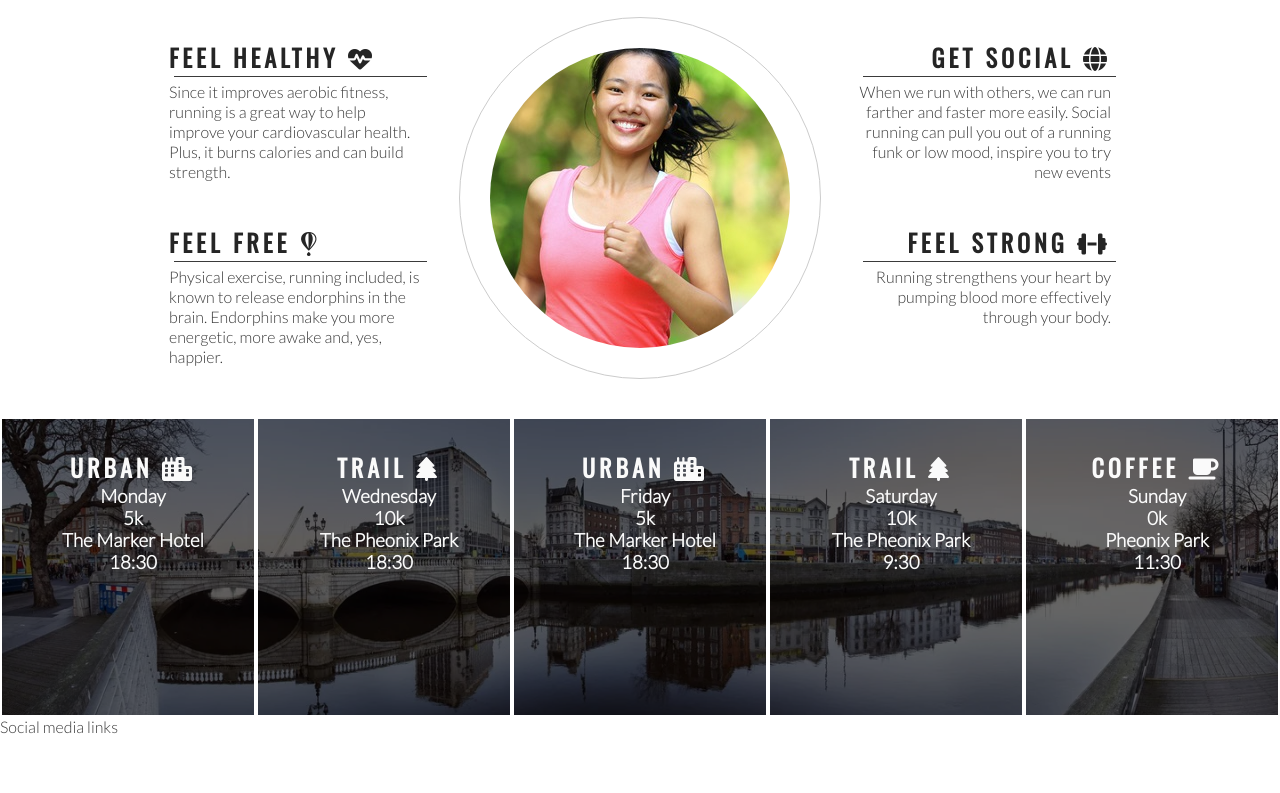
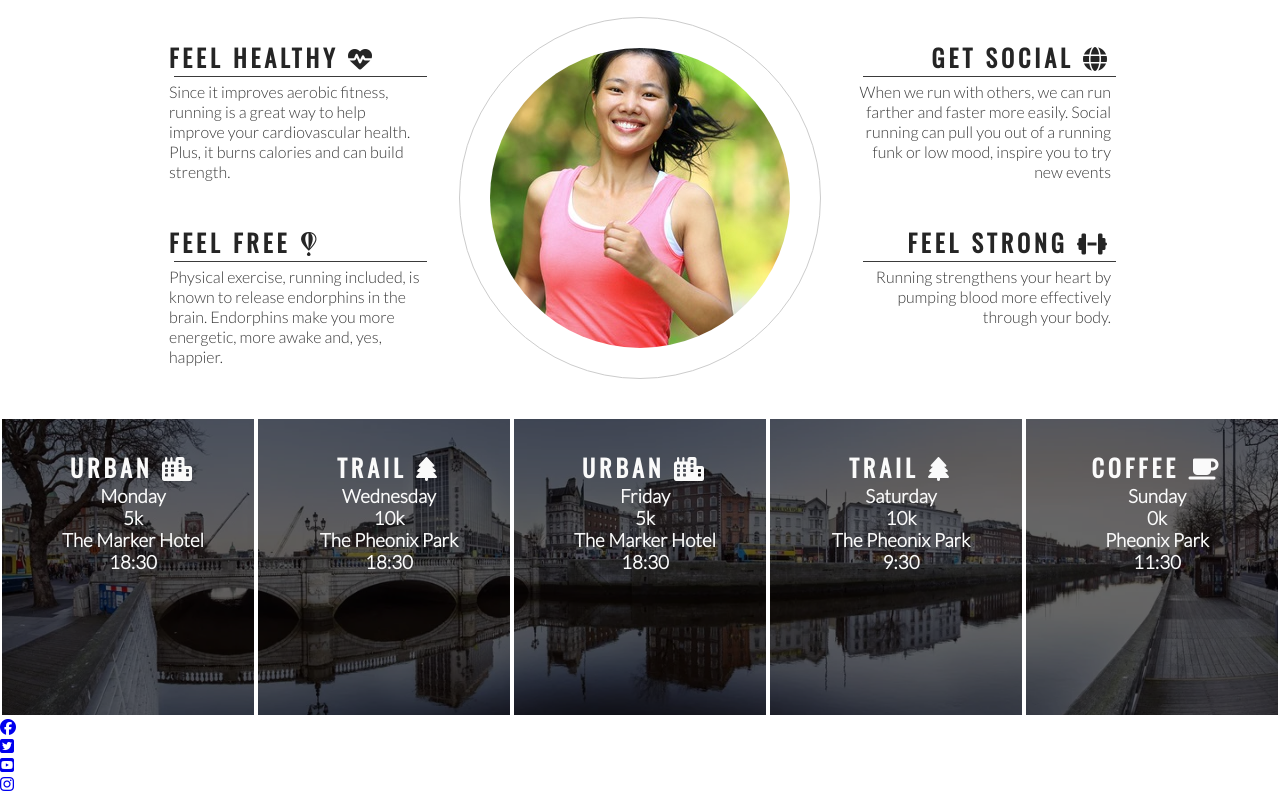
Before and after one commit to JavaScriptJacksn/love-running, a plain HTML site: page index.html in a window 1280 px wide. Shown: the part 764-1557 px from the top of the page. Before the commit the page ends 1500 px from the top, so only its background shows below. Drawn offline with nearby package versions, Linux system fonts and the light colour scheme.

Commit message:
added social media footer links, icons & aria-labels

```diff
--- a/index.html
+++ b/index.html
@@ -115,7 +115,21 @@
         </div>
     </section>
     <footer>
-        Social media links
+        <ul>
+            <li>
+                <a href="https://facebook.com" target="_blank" rel="noopener" aria-label="visit our Facebook page (opens in a new tab)"><i class="fab fa-facebook"></i></a>
+            </li>
+            <li>
+                <a href="https://twitter.com" target="_blank" rel="noopener" aria-label="visit our Twitter page (opens in a new tab)"><i class="fab fa-twitter-square"></i></a>
+            </li>
+            <li>
+                <a href="https://youtube.com" target="_blank" rel="noopener" aria-label="visit our YouTube page (opens in a new tab)"><i class="fab fa-youtube-square"></i></a>
+            </li>
+            <li>
+                <a href="https://instagram.com" target="_blank" rel="noopener" aria-label="visit our Instagram page (opens in a new tab)"><i class="fab fa-instagram"></i></a>
+            </li>
+        </ul>
+
     </footer>
 <!-- font awesome script-->
     <script src="https://kit.fontawesome.com/606eb7358d.js" crossorigin="anonymous"></script>
```
